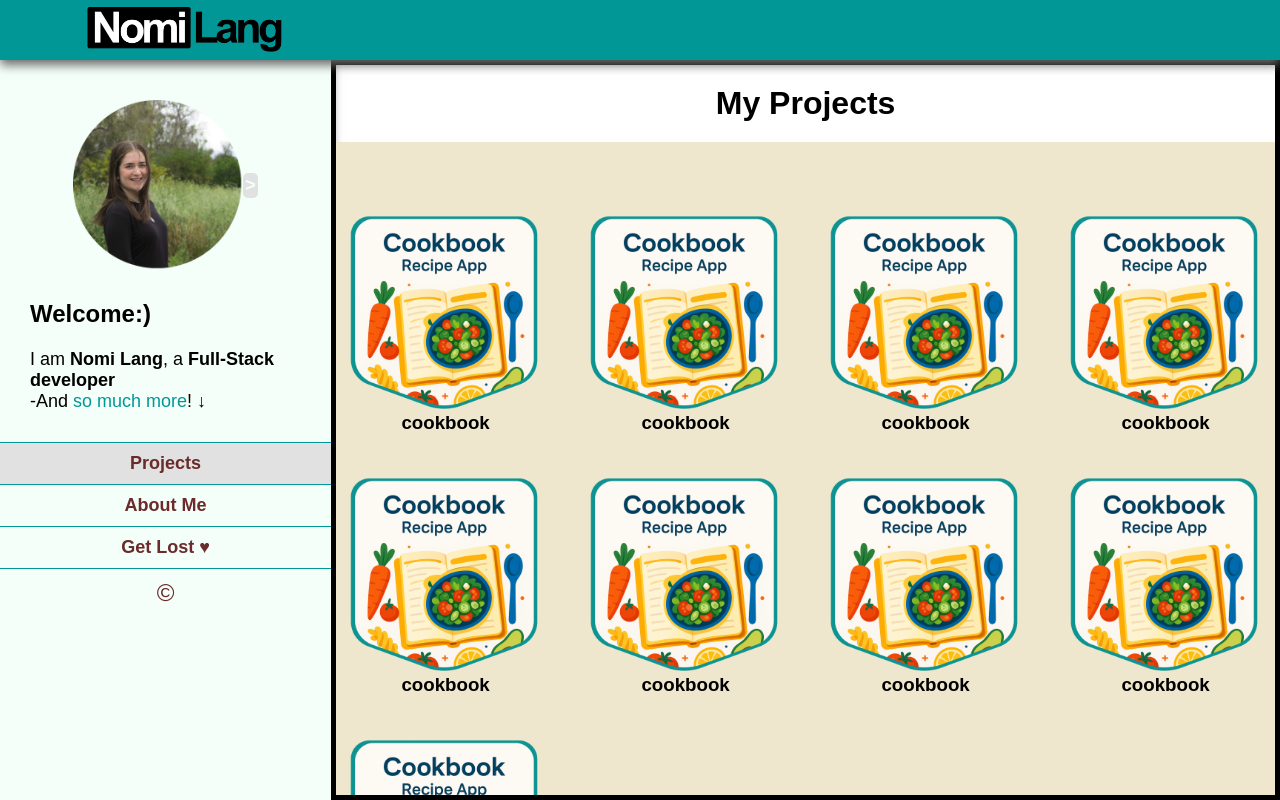
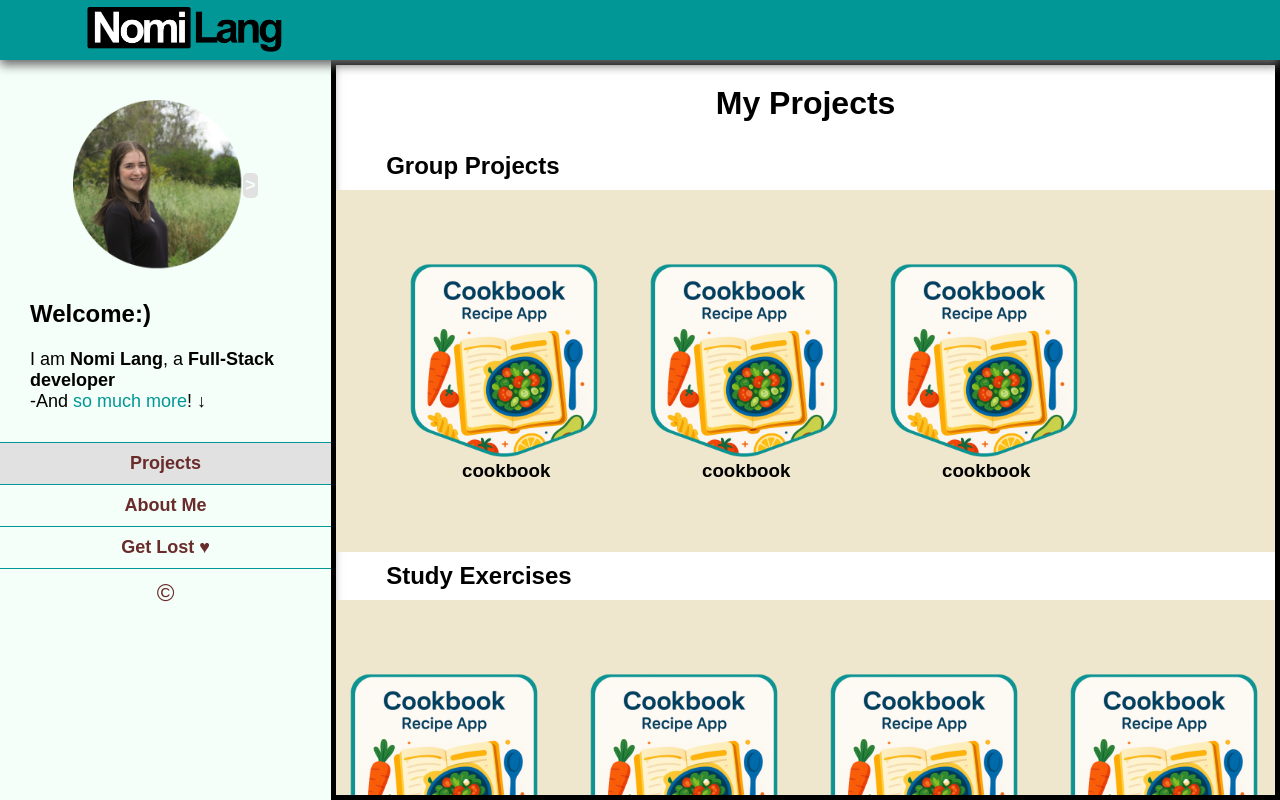
Before and after one commit to Nomi-La/Nomis_Website, a React (Vite) app in the folder main/: page /projects in a window 1280 px wide. Built offline with nearby package versions, Linux system fonts and the light colour scheme.

Commit message:
Project's categories are set. yess. I think and hope this one is finall for today. one needs a break in order to be happy and productive:)

```diff
--- a/main/src/components/Projects/ProjectsContainer/ProjectsContainer.jsx
+++ b/main/src/components/Projects/ProjectsContainer/ProjectsContainer.jsx
@@ -53,11 +53,15 @@ export default function ProjectsContainer(){
     return <>
         <div className="projects-page">
             <h1>My Projects</h1>
-        <div className="projects-container">
-        {projects.map((project)=> (
+            {categories.map((category)=> <>
+                <h2>{category}</h2>
+                <div className="projects-container">
+        {projects.filter((project)=> project.category===category)
+            .map((project)=> (
             <Project key={project.id} project={project}/>
         ))}
-            </div>
+            </div></>)}
+
             </div>
     </>
 }
--- a/main/src/components/Projects/ProjectsContainer/projectContainer.scss
+++ b/main/src/components/Projects/ProjectsContainer/projectContainer.scss
@@ -9,6 +9,11 @@
   h1{
     padding: 20px;
   }
+  h2{
+    text-align: left;
+    width: 100%;
+    padding: 10px 50px;
+  }
   .projects-container{
     background-color: #efe7cd;
 
```
